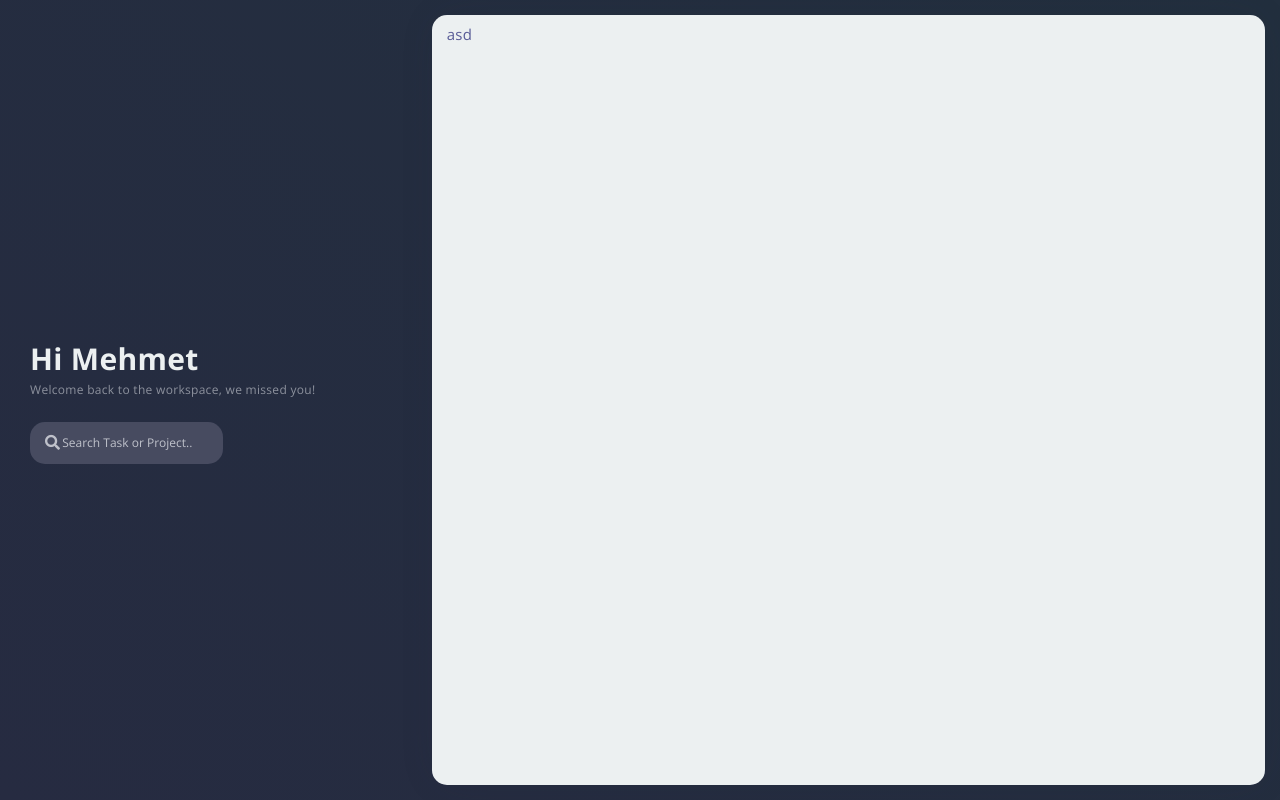
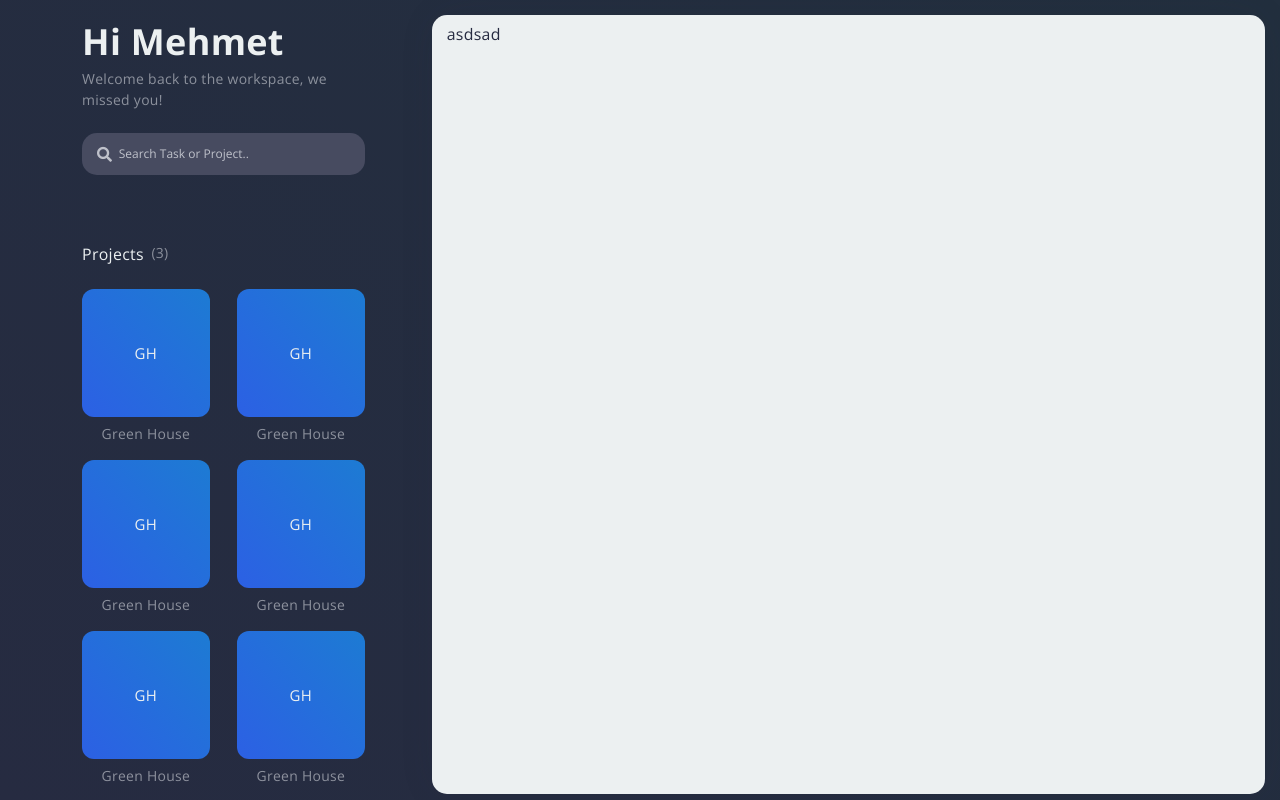
Before and after one commit to mehmetpekcan/todo-app, a Vue app: page / in a window 1280 px wide. Built offline with nearby package versions, Linux system fonts and the light colour scheme.

Commit message:
Project component created and implemented for structure

```diff
--- a/src/assets/styles/colors.scss
+++ b/src/assets/styles/colors.scss
@@ -28,6 +28,7 @@
   }
   &-light {
     color: $light !important;
+    opacity: .5 !important;
   }
   &-dark {
     color: $dark !important;
--- /dev/null
+++ b/src/components/Project.vue
@@ -0,0 +1,28 @@
+<template>
+  <div>
+    <div class="project--wrapper d-flex flex-column aling-items-center justify-content-center text-center">
+      <div class="project d-flex align-items-center justify-content-center">
+        <p class="mb-0">GH</p>
+      </div>
+      <div class="project--name">
+        <p class="font-size-14 text-light mb-0 mt-2">Green House</p>
+      </div>
+    </div>
+  </div>
+</template>
+
+<style lang="scss" scoped>
+@import "@/assets/styles/mixins.scss";
+
+.project--wrapper {
+  cursor: pointer;
+
+  .project {
+    width: 8.5rem;
+    height: 8.5rem;
+    background: linear-gradient(45deg, $blue-dark, $blue);
+    color: $white;
+    border-radius: .8rem;
+  }
+}
+</style>
--- a/src/layouts/Home.vue
+++ b/src/layouts/Home.vue
@@ -2,14 +2,22 @@
   <div style="height: 100vh">
     <div class="row h-100 gradient-dark p-3 m-0">
       <div class="col-xl-4">
-        <div class="row h-100">
-          <div class="col-xl-12 d-flex flex-column justify-content-center">
+        <div class="row h-100 d-flex justify-content-center">
+          <div class="col-xl-9 d-flex flex-column justify-content-center">
             <div>
-              <p class="mb-0 text-white font-size-32 font-weight-bold">Hi Mehmet</p>
-              <p class="mb-0 font-size-12 text-light" style="opacity: .5;">Welcome back to the workspace, we missed you!</p>
+              <p class="mb-0 text-white font-size-36 font-weight-bold">Hi Mehmet</p>
+              <p class="mb-0 font-size-14 text-light">Welcome back to the workspace, we missed you!</p>
             </div>
-            <div class="w-50 mt-4">
+            <div class="my-4">
               <search-bar></search-bar>
+            </div>
+            <div>
+              <p class="d-flex font-size-16 text-white mt-5">Projects <span class="font-size-14 text-light ml-2">(3)</span></p>
+              <div class="d-flex flex-wrap justify-content-between">
+                <div v-for="(item, key) in 6" :key="key" class="my-2">
+                  <project />
+                </div>
+              </div>
             </div>
           </div>
         </div>
@@ -17,7 +25,7 @@
       <div class="col-xl-8 bg-white" style="border-radius: 1rem;">
         <div class="row">
           <div class="col-xl-12 py-2">
-            asd
+            <p class="font-size-16 text-dark">asdsad</p>
           </div>
         </div>
       </div>
@@ -27,10 +35,9 @@
 
 <script>
 import SearchBar from "@/components/SearchBar"
+import Project from "@/components/Project"
 
 export default {
-  components: {
-    SearchBar
-  }
+  components: { SearchBar, Project }
 }
 </script>
```
